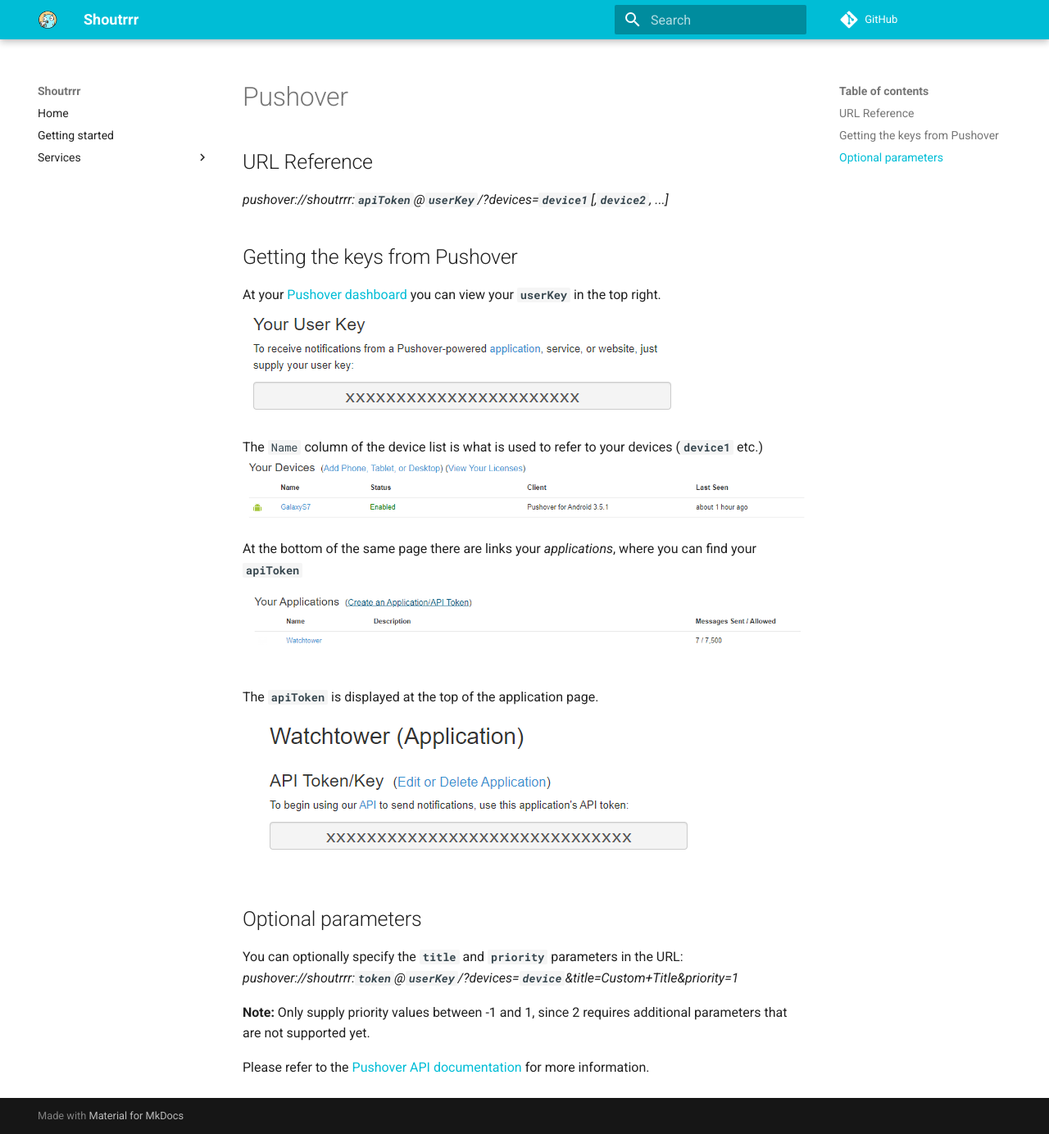
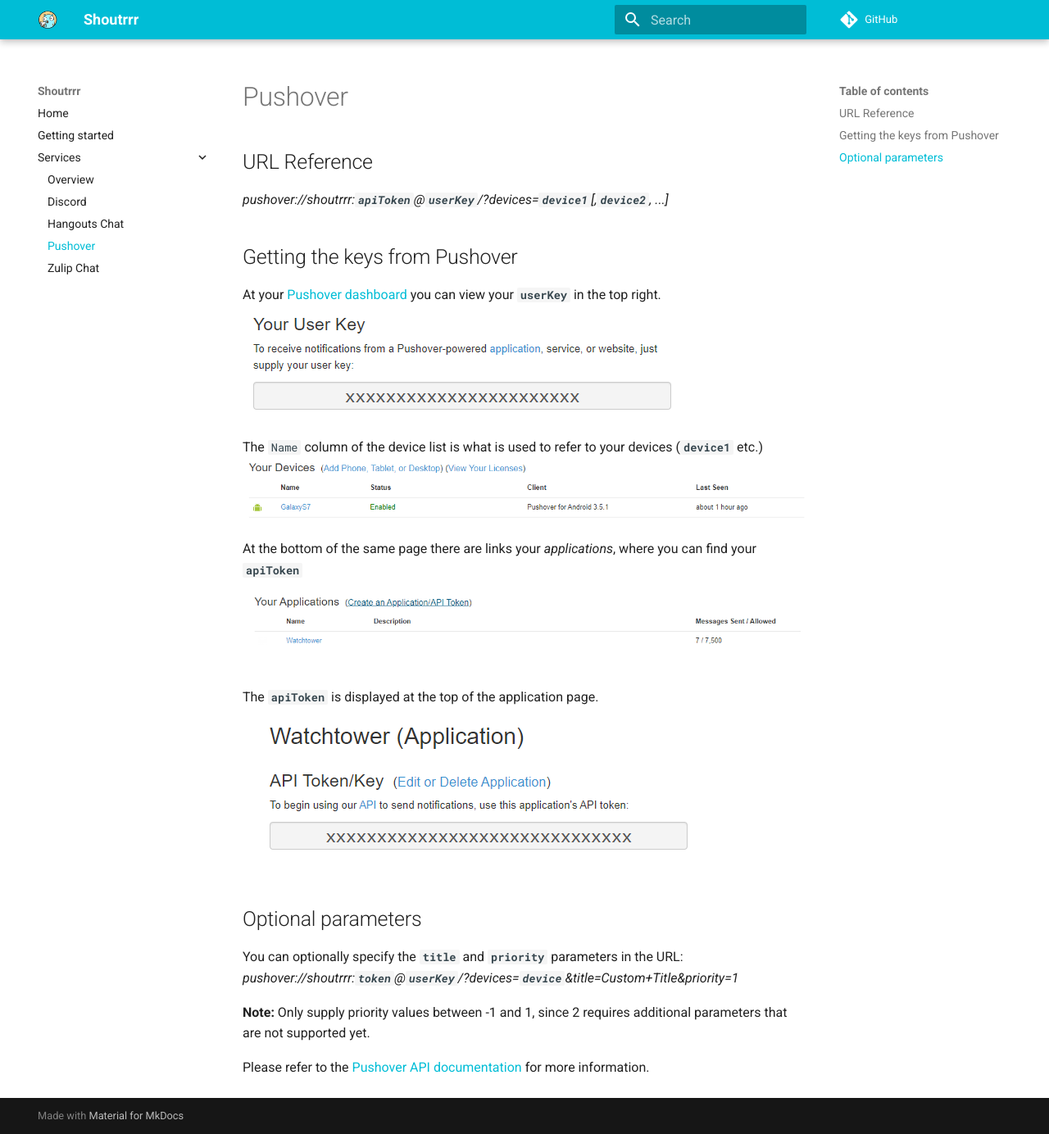
Before and after one commit to containrrr/shoutrrr, an MkDocs documentation site: the page built from docs/services/pushover.md, in a window 1280 px wide and 1384 px high. Shown: the whole window at 82% size. Built offline with MkDocs 1.6.1 and Material for MkDocs 9.7.7, drawn with Linux system fonts in a browser that asks for light colours; comment, search, counter and statistics services are not loaded.

Commit message:
docs: Update nav menu with new services

```diff
--- a/mkdocs.yml
+++ b/mkdocs.yml
@@ -20,5 +20,8 @@
     - Overview: 'services/overview.md'
     - Discord: 'services/discord.md'
     - Hangouts Chat: 'services/hangouts.md'
+    - Pushover: 'services/pushover.md'
+    - Zulip Chat: 'services/zulip.md'
+
 plugins:
   - search
```
